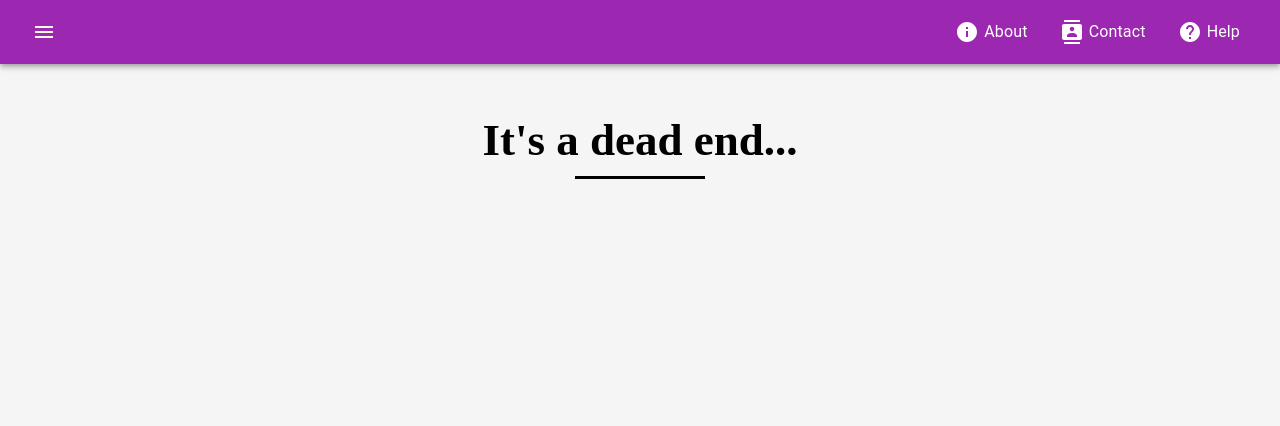
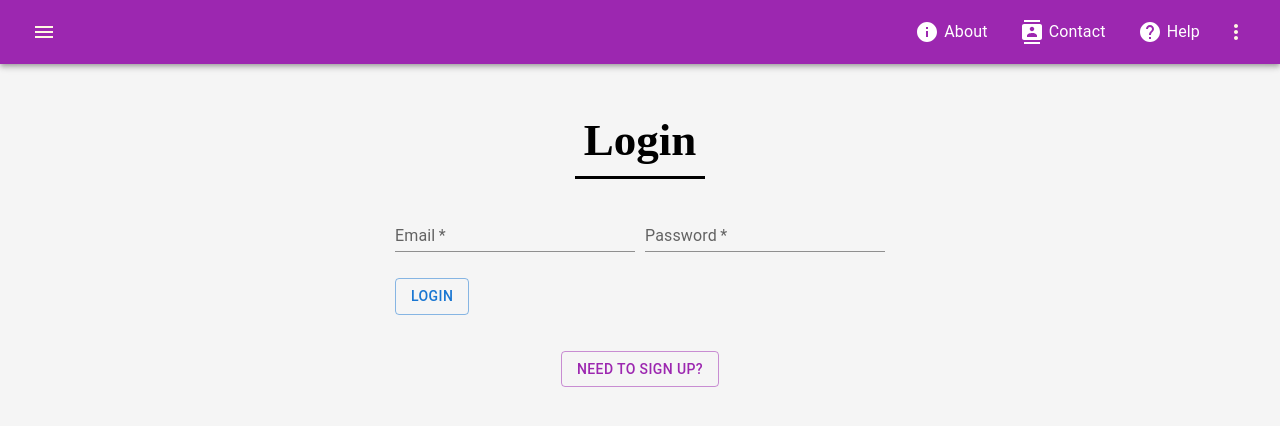
Before and after one commit to StefanS97/react-project, a React (Create React App) app: page /auth in a window 1280 px wide. Shown: the top 426 px of the page. Built offline with nearby package versions, Linux system fonts and the light colour scheme.

Commit message:
authCtx with auth functionality

```diff
--- a/src/App.js
+++ b/src/App.js
@@ -1,5 +1,6 @@
-import { useState } from "react";
+import { useState, useContext } from "react";
 import { Route, Routes, Navigate } from "react-router-dom";
+import ExtraMenu from "./components/Navigation/ExtraMenu";
 import Navbar from "./components/Navigation/Navbar";
 import Sidebar from "./components/Navigation/Sidebar";
 import AboutPage from "./pages/AboutPage";
@@ -9,27 +10,41 @@ import NotFoundPage from "./pages/NotFoundPage";
 import PostCreatePage from "./pages/Posts/PostCreatePage";
 import PostEditPage from "./pages/Posts/PostEditPage";
 import PostIndexPage from "./pages/Posts/PostIndexPage";
+import AuthPage from "./pages/AuthPage";
+import AuthContext from "./store/auth-context";
 
 function App() {
+  const authCtx = useContext(AuthContext);
   const [drawerState, setDrawerState] = useState(false);
+  const [anchorEl, setAnchorEl] = useState(null);
+
+  const handleClick = (event) => {
+    setAnchorEl(event.currentTarget);
+  };
+  const handleClose = () => {
+    setAnchorEl(null);
+  };
 
   const openDrawer = () => {
     setDrawerState(true);
   };
-
   const closeDrawer = () => {
     setDrawerState(false);
   };
 
   return (
     <>
-      <Navbar openDrawer={openDrawer} />
+      <Navbar openDrawer={openDrawer} handleClick={handleClick} />
+      <ExtraMenu anchorEl={anchorEl} handleClose={handleClose} />
       <Sidebar drawerState={drawerState} closeDrawer={closeDrawer} />
       <Routes>
         <Route path="/" element={<Navigate to="/posts" />} />
+        {!authCtx.isLoggedIn && <Route path="/auth" element={<AuthPage />} />}
         <Route path="/posts" element={<PostIndexPage />} />
         <Route path="/posts/create" element={<PostCreatePage />} />
-        <Route path="/posts/edit/:postId" element={<PostEditPage />} />
+        {authCtx.isLoggedIn && (
+          <Route path="/posts/edit/:postId" element={<PostEditPage />} />
+        )}
         <Route path="/about" element={<AboutPage />} />
         <Route path="/contact" element={<ContactPage />} />
         <Route path="/help" element={<HelpPage />} />
--- /dev/null
+++ b/src/components/Navigation/ExtraMenu.js
@@ -0,0 +1,34 @@
+import { Menu } from "@mui/material";
+import { useContext } from "react";
+import AuthContext from "../../store/auth-context";
+import CustomLink from "../UI/CustomLink";
+
+const ExtraMenu = ({ anchorEl, handleClose }) => {
+  const authCtx = useContext(AuthContext);
+  const open = anchorEl ? true : false;
+
+  const closeHandler = () => {
+    handleClose();
+    authCtx.isLoggedIn && authCtx.logout();
+  };
+
+  return (
+    <Menu
+      anchorEl={anchorEl}
+      transformOrigin={{
+        vertical: "top",
+        horizontal: "right",
+      }}
+      open={open}
+      onClose={handleClose}
+    >
+      {!authCtx.isLoggedIn ? (
+        <CustomLink url="/auth" label="Authenticate" onClick={closeHandler} />
+      ) : (
+        <CustomLink url="/" label="Logout" onClick={closeHandler} />
+      )}
+    </Menu>
+  );
+};
+
+export default ExtraMenu;
--- a/src/components/Navigation/Navbar.js
+++ b/src/components/Navigation/Navbar.js
@@ -1,13 +1,18 @@
 import { AppBar, IconButton, List, Toolbar } from "@mui/material";
 import { amber } from "@mui/material/colors";
-import { Menu } from "@mui/icons-material";
+import { Menu, MoreVert } from "@mui/icons-material";
 import { navbarLinks } from "./links";
 import CustomLink from "../UI/CustomLink";
 
-const Navbar = ({ openDrawer }) => {
+const Navbar = ({ openDrawer, handleClick }) => {
   const menuHandler = () => {
     openDrawer();
   };
+
+  const clickHandler = (event) => {
+    handleClick(event);
+  };
+
   return (
     <AppBar position="static" color="secondary">
       <Toolbar sx={{ justifyContent: "space-between" }}>
@@ -18,6 +23,9 @@ const Navbar = ({ openDrawer }) => {
           {navbarLinks.map((link, index) => {
             return <CustomLink key={index} {...link} />;
           })}
+          <IconButton onClick={clickHandler}>
+            <MoreVert sx={{ color: amber[50] }} />
+          </IconButton>
         </List>
       </Toolbar>
     </AppBar>
--- a/src/components/Post/PostTemplate.js
+++ b/src/components/Post/PostTemplate.js
@@ -1,9 +1,11 @@
-import { useState } from "react";
+import { useState, useContext } from "react";
 import { Card, CardActions, CardContent } from "@mui/material";
 import CustomButton from "../UI/CustomButton";
 import { useNavigate } from "react-router-dom";
+import AuthContext from "../../store/auth-context";
 
 const PostTemplate = (props) => {
+  const authCtx = useContext(AuthContext);
   const navigate = useNavigate();
   const [toggleMore, setToggleMore] = useState(false);
 
@@ -40,6 +42,7 @@ const PostTemplate = (props) => {
         </p>
         <address>-{author}</address>
       </CardContent>
+      {authCtx.isLoggedIn && (
         <CardActions>
           <CustomButton size="small" onClick={editHandler}>
             Edit
@@ -48,6 +51,7 @@ const PostTemplate = (props) => {
             Delete
           </CustomButton>
         </CardActions>
+      )}
     </Card>
   );
 };
--- a/src/components/UI/CustomLink.js
+++ b/src/components/UI/CustomLink.js
@@ -1,9 +1,15 @@
 import { ListItem, ListItemText } from "@mui/material";
 import { Link } from "react-router-dom";
 
-const CustomLink = ({ url, icon, label }) => {
+const CustomLink = (props) => {
+  const { url, icon, label } = props;
+
   return (
-    <Link to={url} style={{ textDecoration: "none", color: "inherit" }}>
+    <Link
+      to={url}
+      style={{ textDecoration: "none", color: "inherit" }}
+      {...props}
+    >
       <ListItem button>
         {icon && icon}
         <ListItemText
--- /dev/null
+++ b/src/components/User/Auth.js
@@ -0,0 +1,93 @@
+import { useState, useContext } from "react";
+import useCheckValid from "../../hooks/use-check-valid";
+import CustomForm from "../UI/CustomForm";
+import CustomTitle from "../UI/CustomTitle";
+import InvalidInput from "../UI/InvalidInput";
+import Error from "../UI/Error";
+import useHttp from "../../hooks/use-http";
+import CustomButton from "../UI/CustomButton";
+import AuthContext from "../../store/auth-context";
+import { useNavigate } from "react-router-dom";
+
+const inputs = [
+  {
+    id: "email",
+    label: "Email",
+    type: "email",
+    required: true,
+  },
+  {
+    id: "password",
+    label: "Password",
+    type: "password",
+    required: true,
+  },
+];
+
+const method = "POST";
+const headers = { "Content-Type": "application/json" };
+
+const Auth = () => {
+  const authCtx = useContext(AuthContext);
+  const navigate = useNavigate();
+  const [login, setLogin] = useState(true);
+  const { checkValid, valid } = useCheckValid();
+  const { error, sendRequest } = useHttp();
+  let url = "";
+
+  if (login) {
+    url =
+      "https://identitytoolkit.googleapis.com/v1/accounts:signInWithPassword?key=AIzaSyC4z8kS9-ILE_miApUkFF-aL5GC0Ihaxfw";
+  } else {
+    url =
+      "https://identitytoolkit.googleapis.com/v1/accounts:signUp?key=AIzaSyC4z8kS9-ILE_miApUkFF-aL5GC0Ihaxfw";
+  }
+
+  const successHandler = (myObj) => {
+    authCtx.login(myObj.idToken);
+    // memory leak here...
+    navigate("/posts");
+  };
+
+  const submitHandler = (myObj) => {
+    const email = myObj.email.value;
+    const password = myObj.password.value;
+
+    const areValid = checkValid([email, password]);
+    if (!areValid) {
+      return;
+    }
+
+    const body = {
+      email,
+      password,
+      returnSecureToken: true,
+    };
+
+    sendRequest({ url, method, headers, body }, successHandler);
+  };
+
+  const toggleLogin = () => {
+    setLogin((prevLogin) => !prevLogin);
+  };
+
+  return (
+    <>
+      {error && <Error />}
+      <CustomTitle title={`${login ? "Login" : "Sign Up"}`} />
+      <CustomForm
+        inputs={inputs}
+        buttonText={`${login ? "Login" : "Sign Up"}`}
+        onSubmit={submitHandler}
+      />
+      <div className="centered">
+        <CustomButton color="secondary" onClick={toggleLogin}>
+          {login ? "Need to sign up?" : "Need to login?"}
+        </CustomButton>
+      </div>
+      {!valid && <InvalidInput />}
+    </>
+  );
+};
+
+export default Auth;
--- a/src/index.js
+++ b/src/index.js
@@ -3,12 +3,15 @@ import ReactDOM from "react-dom";
 import "./index.css";
 import App from "./App";
 import { BrowserRouter } from "react-router-dom";
+import { AuthContextProvider } from "./store/auth-context";
 
 ReactDOM.render(
   <React.StrictMode>
-    <BrowserRouter>
-      <App />
-    </BrowserRouter>
+    <AuthContextProvider>
+      <BrowserRouter>
+        <App />
+      </BrowserRouter>
+    </AuthContextProvider>
   </React.StrictMode>,
   document.getElementById("root")
 );
--- /dev/null
+++ b/src/pages/AuthPage.js
@@ -0,0 +1,7 @@
+import Auth from "../components/User/Auth";
+
+const AuthPage = () => {
+  return <Auth />;
+};
+
+export default AuthPage;
--- /dev/null
+++ b/src/store/auth-context.js
@@ -0,0 +1,40 @@
+import React, { useState } from "react";
+
+const AuthContext = React.createContext({
+  token: "",
+  isLoggedIn: false,
+  login: (token) => {},
+  logout: () => {},
+});
+
+export const AuthContextProvider = (props) => {
+  const initialToken = localStorage.getItem("token");
+  const [token, setToken] = useState(initialToken);
+
+  const isLoggedIn = !!token;
+
+  const loginHandler = (token) => {
+    localStorage.setItem("token", token);
+    setToken(token);
+  };
+
+  const logoutHandler = () => {
+    localStorage.removeItem("token");
+    setToken(null);
+  };
+
+  return (
+    <AuthContext.Provider
+      value={{
+        token,
+        isLoggedIn,
+        login: loginHandler,
+        logout: logoutHandler,
+      }}
+    >
+      {props.children}
+    </AuthContext.Provider>
+  );
+};
+
+export default AuthContext;
```
Lines whose indentation alone changed are shown as unchanged.
